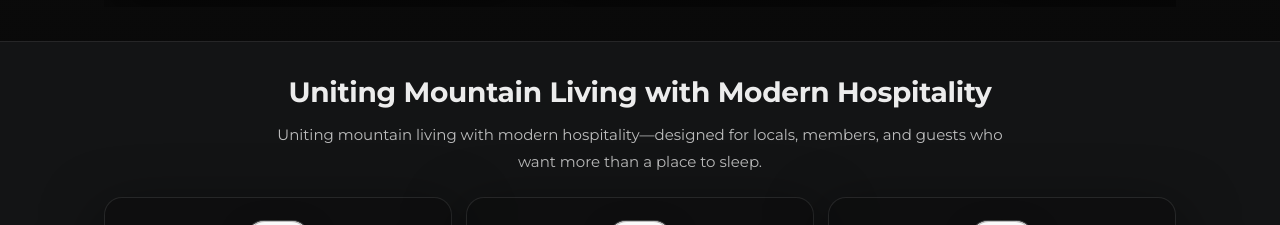
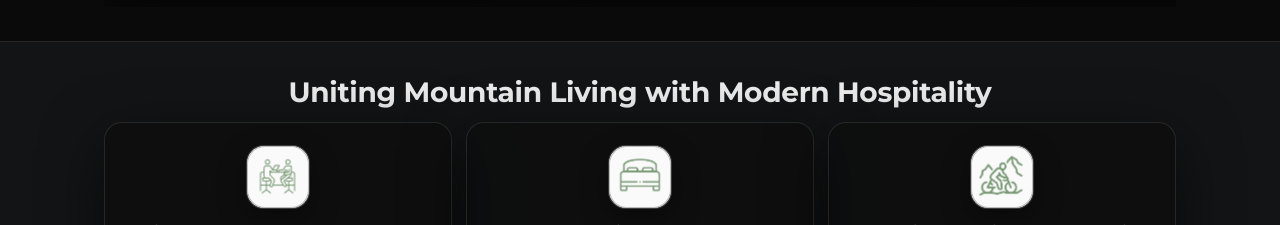
Before and after one commit to TimBlew/Roamstead-booking, a Next.js app: page / in a window 1280 px wide. Shown: the part 1400-1625 px from the top of the page. Built offline with nearby package versions, Linux system fonts and the light colour scheme.

Commit message:
removed subtext

```diff
--- a/app/page.tsx
+++ b/app/page.tsx
@@ -356,20 +356,8 @@ function IntegratedOfferingSection() {
       <div className="mk-section mk-sectionAlt">
         <h2 className="mk-h2Center">Uniting Mountain Living with Modern Hospitality</h2>
 
-        {/* ✅ Added/updated subtext to be easier to read */}
-        <p
-          style={{
-            textAlign: "center",
-            color: "rgba(255,255,255,0.72)",
-            maxWidth: "780px",
-            margin: "0 auto 22px",
-            lineHeight: "1.75",
-            fontSize: "15px",
-          }}
-        >
-          Uniting mountain living with modern hospitality—designed for locals,
-          members, and guests who want more than a place to sleep.
-        </p>
+
+
 
         <div className="ioGrid">
           {CARDS.map((c) => (
```
